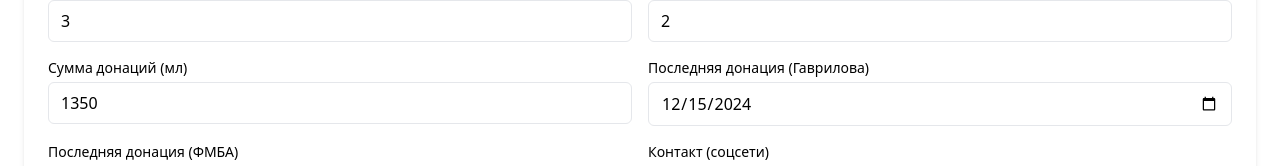
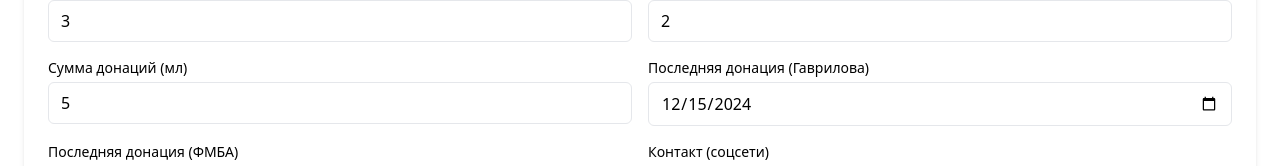
Before and after one commit to tuhlopuz1/DonorMate, a React (Vite) app in the folder frontend/: page /#/admin/user/1 in a window 1280 px wide. Shown: the part 414-580 px from the top of the page. Built offline with nearby package versions, Linux system fonts and the light colour scheme.

Commit message:
мелкий фикс

```diff
--- a/frontend/src/pages/AdminUser.tsx
+++ b/frontend/src/pages/AdminUser.tsx
@@ -30,7 +30,7 @@ const UserProfilePage = () => {
       group: "Б20-504",
       gavrilovaDonations: 3,
       fmbaDonations: 2,
-      totalMl: 1350,
+      totalMl: 5,
       lastGavrilovaDonation: "2024-12-15",
       lastFMBADonation: "2025-01-10",
       contact: "@ivanov",
--- a/frontend/src/pages/AdminUsers.tsx
+++ b/frontend/src/pages/AdminUsers.tsx
@@ -14,11 +14,11 @@ const AdminUsersPage = () => {
           <p className="text-lg font-bold text-white">Экспорт данных в XLSX</p>
           <FiDownload color="white" size={23} />
         </div>
-        <button onClick={() => {window.location.href = '/#/admin/add-user'}} className="flex items-center gap-2 bg-white text-red-600 font-medium px-4 py-2 rounded-xl hover:bg-red-100 transition">
+      </div>
+        <button onClick={() => {window.location.href = '/#/admin/add-user'}} className="flex items-center shadow w-full gap-2 bg-white text-red-600 font-medium px-4 py-2 rounded-xl hover:bg-red-100 transition">
           <FiUserPlus size={18} />
           Добавить пользователя
         </button>
-      </div>
 
       {/* Карточки статистики */}
       <div className="grid grid-cols-2 sm:grid-cols-2 lg:grid-cols-2 gap-4">
```
